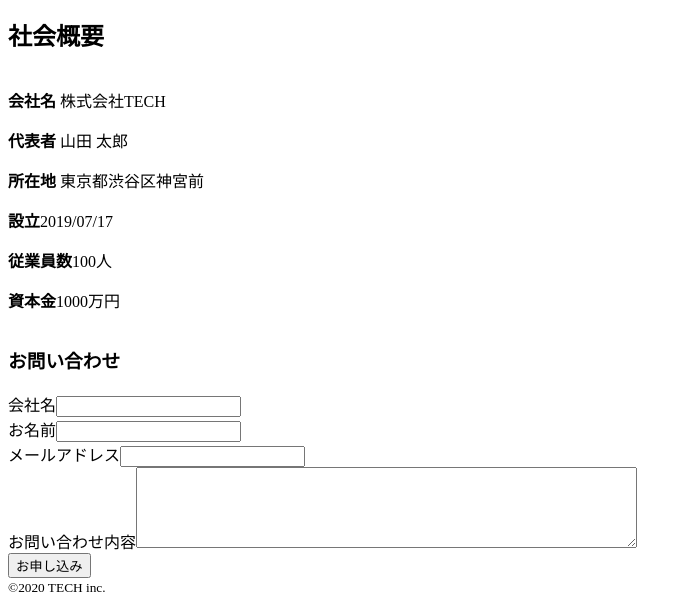
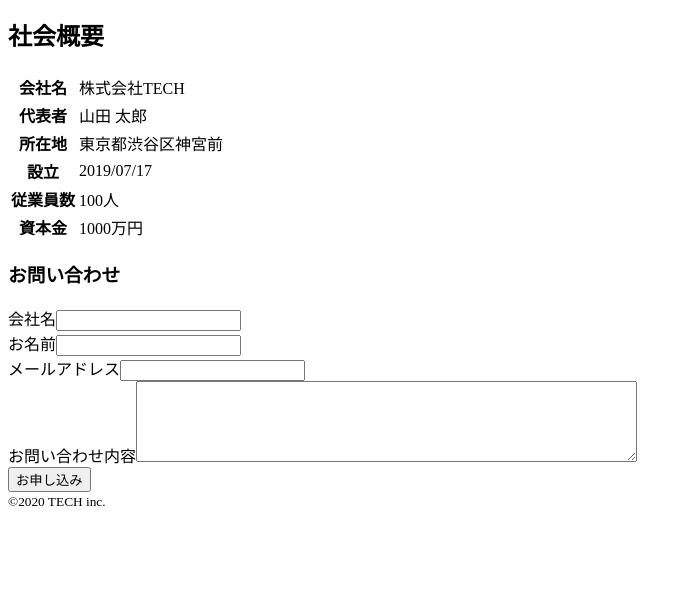
Before and after one commit to matusitakeisuke/20240113_matsushitakeisuke_html, a plain HTML site: page 20240113_matsushitakeisuke/index.html in a window 1280 px wide. Shown: the part 572-1176 px from the top of the page, without its empty margins (0-692 px from the left). After the commit the page ends 1090 px from the top, so only its background shows below. Drawn offline with Linux system fonts and the light colour scheme.

Commit message:
任意のメッセージ

```diff
--- a/20240113_matsushitakeisuke/index.html
+++ b/20240113_matsushitakeisuke/index.html
@@ -25,31 +25,39 @@
         <h2>社会概要</h2>
         </table>
         <table>
-            <p><strong>会社名</strong> 株式会社TECH</p>
-            <p><strong>代表者</strong> 山田 太郎</p>
-            <p><strong>所在地</strong> 東京都渋谷区神宮前</p>
-            <p><strong>設立</strong>2019/07/17</p>
-            <p><strong>従業員数</strong>100人</p>
-            <p><strong>資本金</strong>1000万円</p>
+            <tr>
+                <th>会社名</th>
+                <td>株式会社TECH</td>
+            </tr>
+            <tr>
+                <th>代表者</th>
+                <td>山田 太郎</td>
+            </tr>
+            <tr>
+                <th>所在地</th>
+                <td>東京都渋谷区神宮前</td>
+            </tr>
+            <tr>
+                <th>設立</th>
+                <td>2019/07/17</td>
+            </tr>
+            <tr>
+                <th>従業員数</th>
+                <td>100人</td>
+            </tr>
+            <tr>
+                <th>資本金</th>
+                <td>1000万円</td>
+            </tr>
         </table>
         <h3>お問い合わせ</h3>
     </article>
     <form action="index.html" method="post">
-        <div>
-            <label>会社名<input type="text" name="input" /></label>
-        </div>
-        <div>
-            <label>お名前<input type="tel" name="input" /></label>
-        </div>
-        <div>
-            <label>メールアドレス<input type="email" name="input"></label>
-        </div>
-        <div>
-            <label>お問い合わせ内容<textarea name="textarea" cols="60" rows="5"></textarea></label>
-        </div>
-        <div>
-            <input type="submit" name="submit" value="お申し込み">
-        </div>
+        <label>会社名<input type="text" name="input" /></label><br>
+        <label>お名前<input type="tel" name="input" /></label><br>
+        <label>メールアドレス<input type="email" name="input"></label><br>
+        <label>お問い合わせ内容<textarea name="textarea" cols="60" rows="5"></textarea></label><br>
+        <input type="submit" name="submit" value="お申し込み"><br>
     </form>
     <footer>
         <small>&copy;2020 TECH inc.</small>
```
